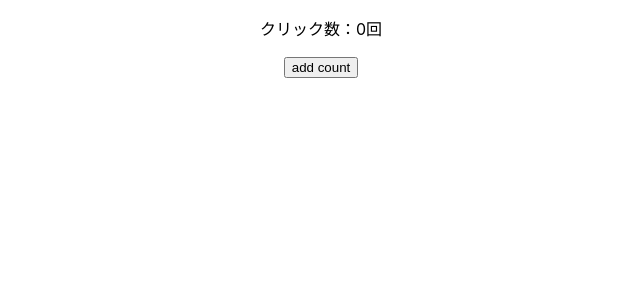
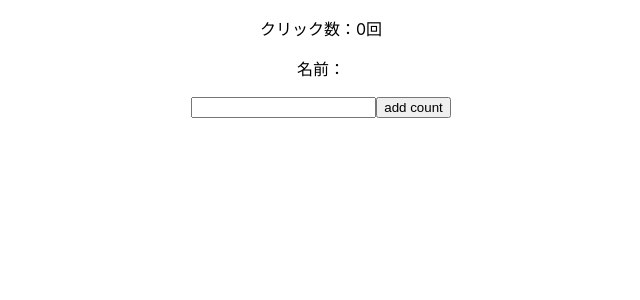
Before and after one commit to yk-port/react-hooks, a React (Create React App) app: page / in a window 1280 px wide. Shown: the top 300 px of the page, without its empty margins (319-959 px from the left). Built offline with nearby package versions, Linux system fonts and the light colour scheme.

Commit message:
feat: useEffectをcountされたときのみに動く仕様に最適化

```diff
--- a/src/components/EffectHook.js
+++ b/src/components/EffectHook.js
@@ -2,14 +2,22 @@ import React, { useState, useEffect } from 'react'
 
 function EffectHook() {
   const [count, setCount] = useState(0);
+  const [name, setName] = useState('');
 
   useEffect(() => {
     document.title = `クリック数：${count} 回`;
-  })
+    console.log('render')
+  }, [count])
 
   return (
     <div>
       <p>クリック数：{count}回</p>
+      <p>名前：{name}</p>
+      <input
+        type="text"
+        value={name}
+        onChange={e => setName(e.target.value)}
+      />
       <button onClick={() => setCount(count + 1)}>add count</button>
     </div>
   )
```
